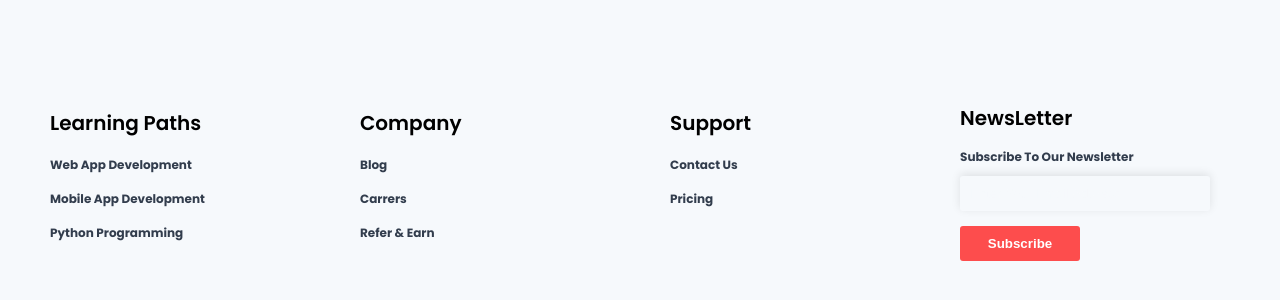
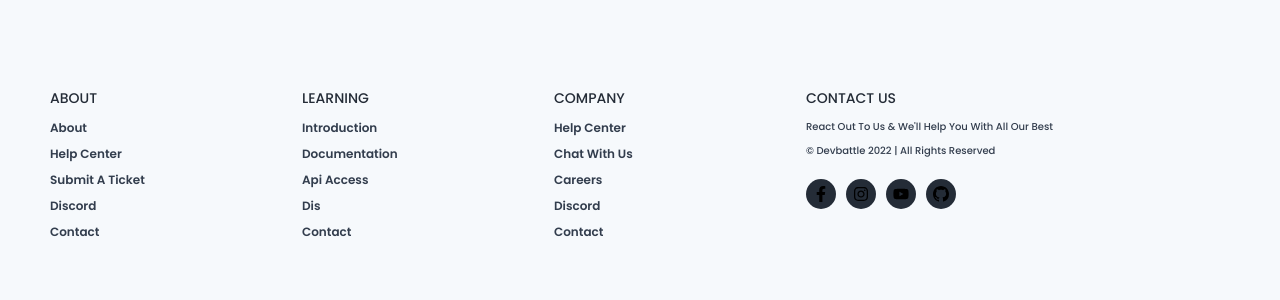
Before and after one commit to Shubhofficial1/devbattle-frontend, a React (Create React App) app in the folder frontend/: page /changelog in a window 1280 px wide. Shown: the part 762-1062 px from the top of the page. Built offline with nearby package versions, Linux system fonts and the light colour scheme.

Commit message:
Improved Footer UI

```diff
--- a/frontend/src/components/Footer/Footer.css
+++ b/frontend/src/components/Footer/Footer.css
@@ -1,108 +1,91 @@
 .footer {
-  /* height: 250px; */
-  /* margin-top: 1000px; */
   padding: 30px;
   background-color: var(--CARD-800);
+  display: flex;
+  justify-content: center;
 }
 
-.footer_container {
+.footer__container {
+  width: min(1400px, 100%);
+}
+
+.footer__logo {
+  width: 60px;
+  height: 60px;
+  border-radius: 50%;
+  background-color: var(--CARD-600);
+  margin: 10px 20px;
+  cursor: pointer;
+}
+
+.footer__row {
   display: grid;
-  grid-template-columns: repeat(4, 1fr);
+  grid-template-columns: 1fr 1fr 1fr 2fr;
   gap: 20px;
 }
 
-.footer_card {
-  padding: 20px;
-  overflow-y: hidden;
-  display: flex;
-  flex-direction: column;
+.footer__col {
+  padding: 10px 20px;
+  min-height: 200px;
 }
 
-.footer_card h1 {
-  font-size: 20px;
-  margin: 10px 0px;
-  font-weight: 600;
-  color: var(--text-color);
-  text-transform: capitalize;
+.footer__col > h4 {
+  font-size: 14px;
+  font-weight: 500;
+  text-transform: uppercase;
+  color: var(--CARD-700);
+  margin-bottom: 10px;
 }
 
-.footer_card p {
+.footer__col > p {
   font-size: 12px;
-  padding: 8px 0px;
+  font-weight: 600;
   color: var(--CARD-600);
-  font-weight: 700;
+  margin-bottom: 8px;
+  text-transform: capitalize;
   cursor: pointer;
-  text-transform: capitalize;
 }
 
-.footer_newsletter {
-  display: flex;
-  flex-direction: column;
-  align-items: flex-start;
-  padding: 20px 0px;
+.footer__contact {
+  padding: 10px 20px;
 }
 
-.footer_newsletter h1 {
-  font-size: 20px;
-  margin: 5px 0px;
-  font-weight: 600;
-  color: var(--text-color);
-  text-transform: capitalize;
+.footer__contact h4 {
+  font-size: 14px;
+  font-weight: 500;
+  text-transform: uppercase;
+  color: var(--CARD-700);
+  margin-bottom: 10px;
 }
 
-.footer_newsletter p {
-  font-size: 12px;
-  padding: 10px 0px;
+.footer__contact p {
+  font-size: 10px;
+  font-weight: 500;
   color: var(--CARD-600);
-  font-weight: 700;
+  margin-bottom: 8px;
   text-transform: capitalize;
+  cursor: pointer;
 }
 
-.footer_newsletter input {
-  border: none;
-  outline: none;
-  border-radius: var(--border-radius-3);
-  padding: 10px;
-  background-color: var(--CARD-INPUT);
-  box-shadow: var(--box-shadow);
-  width: 250px;
+.contact__links {
+  display: flex;
+  margin-top: 20px;
 }
 
-.footer_newsletter input::placeholder {
-  /* Chrome, Firefox, Opera, Safari 10.1+ */
-  color: var(--CARD-400);
-  opacity: 0.5; /* Firefox */
-}
-
-.footer_newsletter input:-ms-input-placeholder {
-  /* Internet Explorer 10-11 */
-  color: red;
-}
-
-.footer_newsletter input::-ms-input-placeholder {
-  /* Microsoft Edge */
-  color: red;
-}
-
-.footer_newsletter button {
-  border: none;
-  outline: none;
-  border-radius: var(--border-radius-3);
-  padding: 10px;
-  background-color: var(--accent);
+.contact__links div {
+  margin-right: 10px;
+  width: 30px;
+  height: 30px;
+  background-color: var(--CARD-700);
+  display: flex;
+  justify-content: center;
+  align-items: center;
+  border-radius: 50%;
   cursor: pointer;
-  color: white;
-  font-weight: 700;
-  text-transform: capitalize;
-  margin-top: 15px;
-  width: 120px;
 }
 
 @media screen and (max-width: 700px) {
-  .footer_container {
-    grid-template-columns: 1fr;
-  }
-  .footer_card {
-    padding: 0px 0px;
+  .footer__row {
+    grid-template-columns: 1fr 1fr;
   }
 }
--- a/frontend/src/components/Footer/Footer.js
+++ b/frontend/src/components/Footer/Footer.js
@@ -1,32 +1,59 @@
 import React from 'react'
 import './Footer.css'
+import { FaFacebookF } from 'react-icons/fa'
+import { FaInstagram } from 'react-icons/fa'
+import { FaYoutube } from 'react-icons/fa'
+import { GoMarkGithub } from 'react-icons/go'
+
 const Footer = () => {
   return (
-    <footer className='footer noselect'>
-      <div className='footer_container'>
-        <div className=' footer_card'>
-          <h1>Learning Paths</h1>
-          <p>Web app development</p>
-          <p>Mobile app development</p>
-          <p>Python Programming</p>
-        </div>
-        <div className='footer_card '>
-          <h1>Company</h1>
-          <p>Blog</p>
-          <p>Carrers</p>
-          <p>Refer & Earn</p>
-        </div>
-
-        <div className=' footer_card '>
-          <h1>Support</h1>
-          <p>Contact Us</p>
-          <p>Pricing</p>
-        </div>
-        <div className='footer_newsletter'>
-          <h1>NewsLetter</h1>
-          <p>Subscribe to our newsletter</p>
-          <input placeholder='Enter Your Email Address' />
-          <button className='noselect'>Subscribe</button>
+    <footer className='footer'>
+      <div className='footer__container'>
+        {/* <div className='footer__logo'></div> */}
+        <div className='footer__row'>
+          <div className='footer__col '>
+            <h4>About</h4>
+            <p className='noselect'>about</p>
+            <p className='noselect'>Help Center</p>
+            <p className='noselect'>Submit a Ticket</p>
+            <p className='noselect'>Discord</p>
+            <p className='noselect'>Contact</p>
+          </div>
+          <div className='footer__col'>
+            <h4>Learning</h4>
+            <p className='noselect'>introduction</p>
+            <p className='noselect'>Documentation</p>
+            <p className='noselect'>Api Access</p>
+            <p className='noselect'>Dis</p>
+            <p className='noselect'>Contact</p>
+          </div>
+          <div className='footer__col'>
+            <h4>Company</h4>
+            <p className='noselect'>Help Center</p>
+            <p className='noselect'>Chat with us</p>
+            <p className='noselect'>Careers</p>
+            <p className='noselect'>Discord</p>
+            <p className='noselect'>Contact</p>
+          </div>
+          <div className='footer__contact'>
+            <h4>Contact Us</h4>
+            <p>React out to us & we'll help you with all our best</p>
+            <p> &copy; Devbattle 2022 | All Rights Reserved</p>
+            <div className='contact__links'>
+              <div>
+                <FaFacebookF />
+              </div>
+              <div>
+                <FaInstagram />
+              </div>
+              <div>
+                <FaYoutube />
+              </div>
+              <div>
+                <GoMarkGithub />
+              </div>
+            </div>
+          </div>
         </div>
       </div>
     </footer>
```
